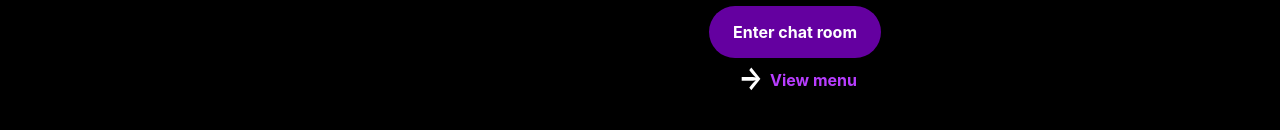
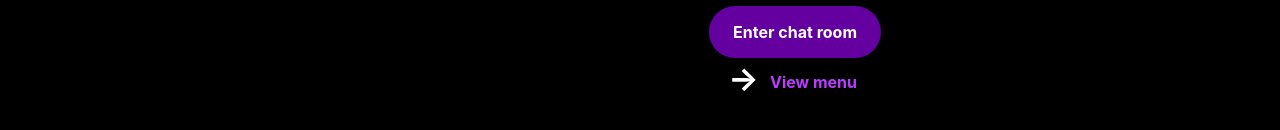
Before and after one commit to douglasdavid177/Chat-Room, a Next.js app: page / in a window 1280 px wide. Shown: the part 546-676 px from the top of the page. Built offline with nearby package versions, Linux system fonts and the light colour scheme.

Commit message:
adjust arrow before link button

```diff
--- a/pages/index.js
+++ b/pages/index.js
@@ -125,7 +125,7 @@ export default function Home(props) {
         }
 
         h1::before {
-          content: "You're invited to...";
+          //content: "You're invited to...";
           content: "Welcome to...";
           position: absolute;
           top: 0;
@@ -188,12 +188,12 @@ export default function Home(props) {
           position: relative;
           color: var(--main-purple-on-black);
           display: flex;
-          flex: direction: row;
+          flex-direction: row;
+          align-items: center;
         }
         .buttonWrapper button.linkBtn p {
           margin: 0;
           font-size: 1rem;
-
         }
 
         /* Media queries adjust the amount of columns based on the width of the screen, to better accommodate smaller devices  */
--- a/styles/globals.css
+++ b/styles/globals.css
@@ -12,8 +12,8 @@
 }
 .rightArrowBefore {
   position: relative;
-  width: 2rem;
-  height: 3rem;
+  width: 2.15rem;
+  height: 1.5rem;
 }
 .rightArrowBefore::before {
   /*Left arrow before word with this class*/
@@ -23,11 +23,11 @@
   color: white;
   content: "\2192  ";
   background: none;
-  font-size: 2rem;
-  top: -0.75rem;
+  font-size: 1rem;
+  bottom: 0;
   left: 0;
   margin: 0;
   padding: 0;
-  height: 3rem;
-  transform: scaleX(80%) translateX(-10%);
+  height: 1.5rem;
+  transform: scale(2) translateX(0rem);
 }
```
